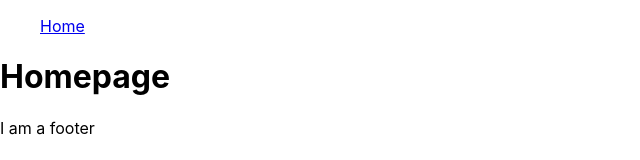
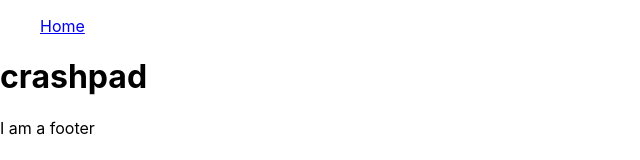
Before and after one commit to thomasbruketta/bouldering-blog, a React (Create React App) app: page / in a window 1280 px wide. Shown: the top 160 px of the page, without its empty margins (0-640 px from the left). Built offline with nearby package versions, Linux system fonts and the light colour scheme.

Commit message:
updated site name

```diff
--- a/src/pages/Home/index.tsx
+++ b/src/pages/Home/index.tsx
@@ -1,3 +1,3 @@
 export function Home() {
-  return <h1>Homepage</h1>;
+  return <h1>crashpad</h1>;
 }
```
